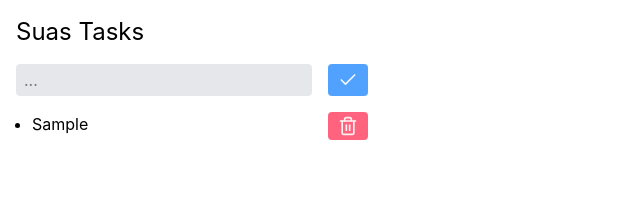
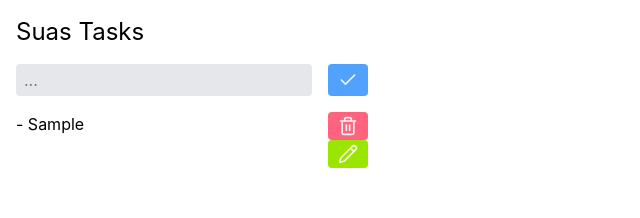
Before and after one commit to MarcioFilhoDev/suas-tasks, a React (Vite) app: page / in a window 1280 px wide. Both pictures are taken after typing "Sample" into the empty fields and a click on the button 348 px from the left and 80 px from the top of the page. Shown: the top 218 px of the page, without its empty margins (0-640 px from the left). Built offline with nearby package versions, Linux system fonts and the light colour scheme.

Commit message:
style: alteração nos botões de cada task

```diff
--- a/src/App.tsx
+++ b/src/App.tsx
@@ -1,4 +1,4 @@
-import { Check, Trash } from "lucide-react";
+import { Check, Pencil, Trash } from "lucide-react";
 import { useEffect, useState, type SubmitEvent } from "react";
 
 export default function App() {
@@ -59,15 +59,21 @@ export default function App() {
       </form>
 
       {tasks.map((task, index) => (
-        <ul key={index} className="pt-4 pl-4 flex flex-row justify-between">
-          <li className="list-disc">{task}</li>
+        <ul key={index} className="pt-4 flex flex-row justify-between">
+          <li>- {task}</li>
 
+          <div className="flex flex-col">
             <button
               className="bg-rose-400 hover:bg-rose-500 transition-colors px-2.5 py-1 rounded text-rose-50"
               onClick={() => excluirTask(task)}
             >
               <Trash size={20} />
             </button>
+
+            <button className="bg-lime-400 hover:bg-lime-500 transition-colors px-2.5 py-1 rounded text-lime-50">
+              <Pencil size={20} />
+            </button>
+          </div>
         </ul>
       ))}
     </div>
```
Lines whose indentation alone changed are shown as unchanged.
